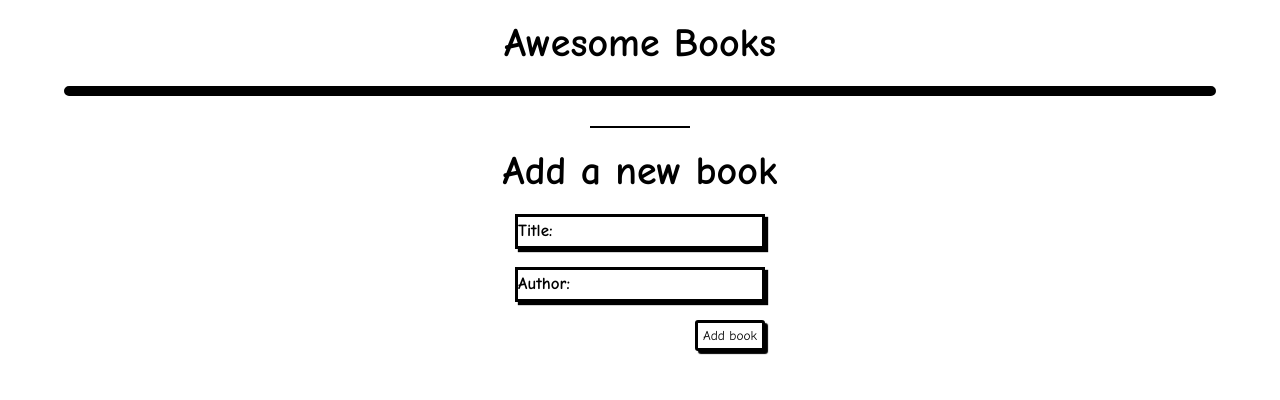
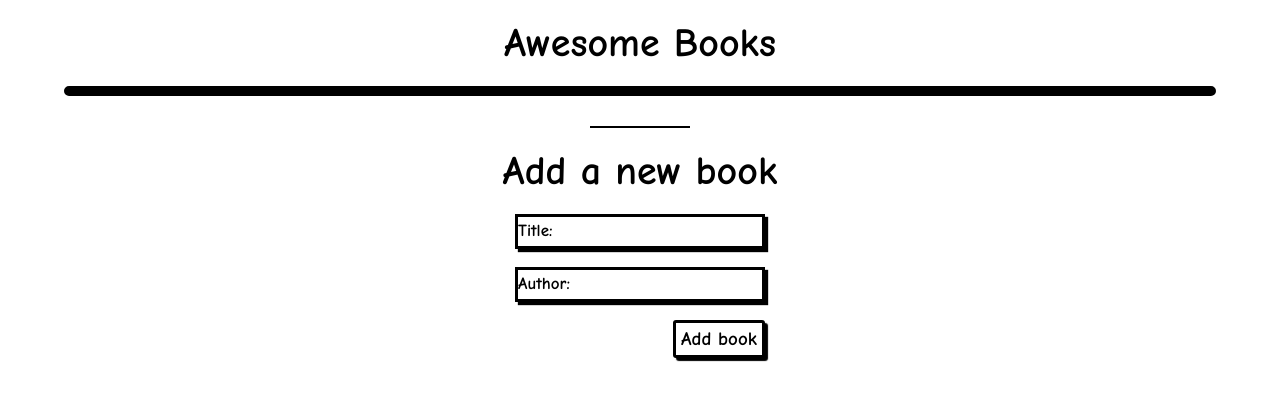
Before and after one commit to TimmyChan99/book_list, a website: page index.html in a window 1280 px wide. Drawn offline with Linux system fonts and the light colour scheme.

Commit message:
Update Css file >> fix fonts

```diff
--- a/style.css
+++ b/style.css
@@ -49,6 +49,9 @@ button {
   border-radius: 3px;
   box-shadow: 3px 3px 1px black;
   align-self: flex-end;
+  color: black;
+  font-size: 19px;
+  font-weight: 800;
 }
 
 hr {
```
